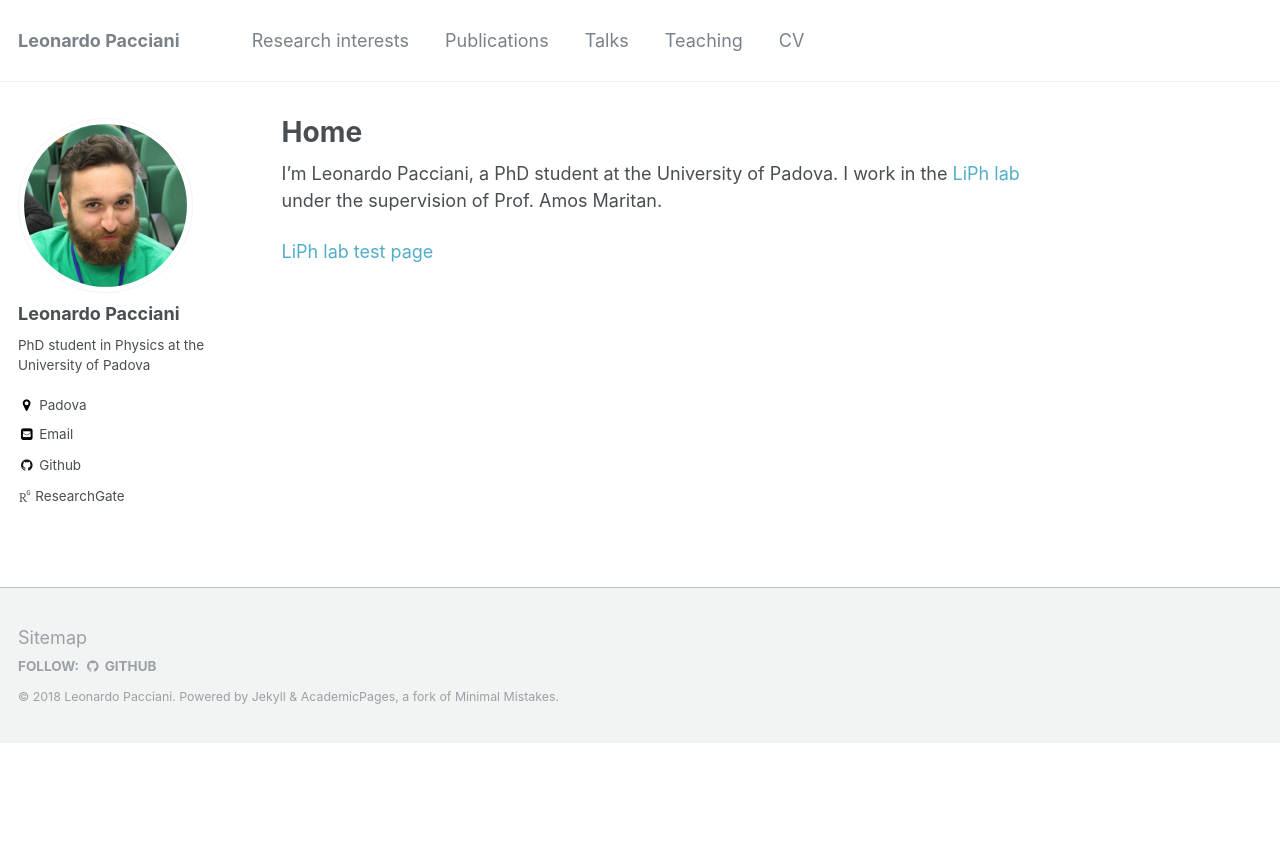
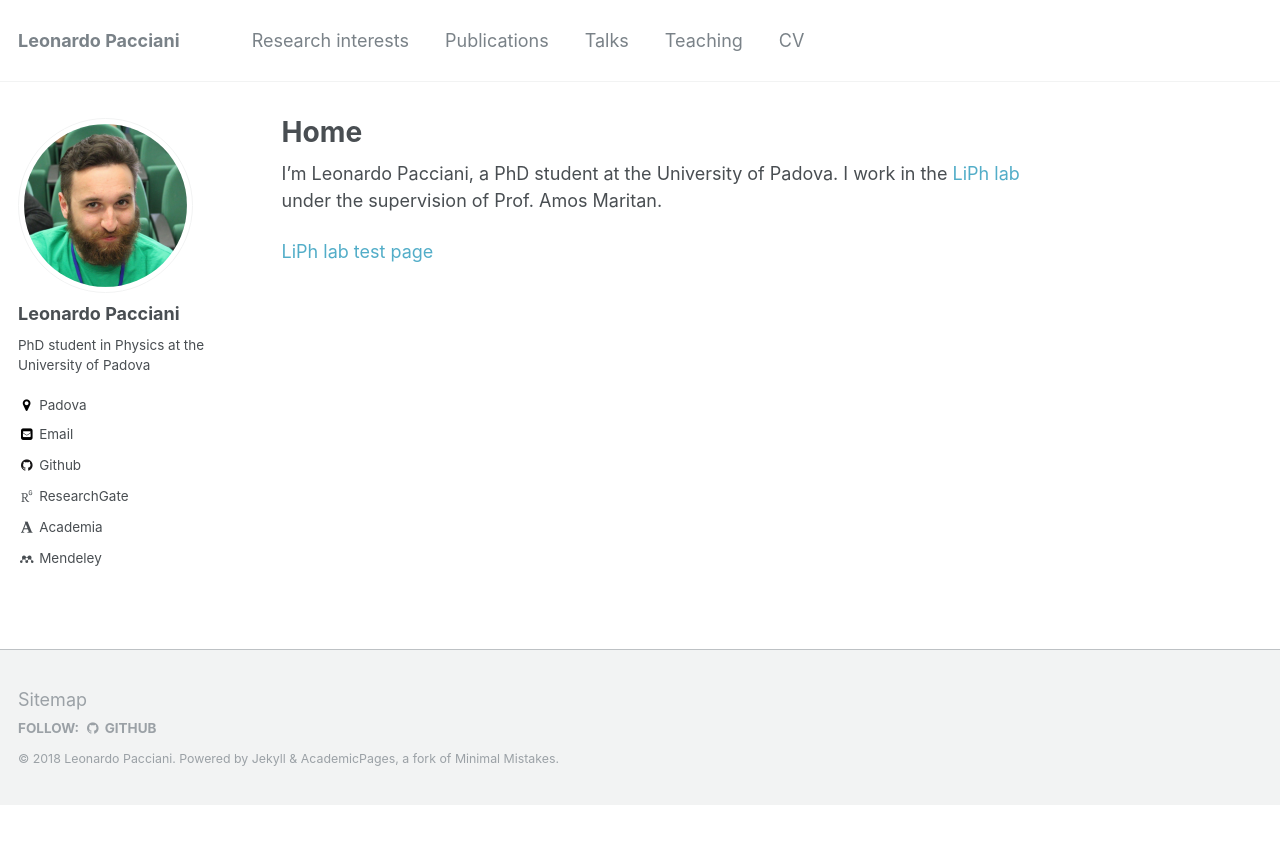
Before and after one commit to suweis/suweis.github.io, a Jekyll site: the page built from _pages/about.md, in a window 1280 px wide. Shown: the top 844 px of the page. Built offline with Jekyll 4.4.1, drawn with Linux system fonts in a browser that asks for light colours; some web fonts are replaced.

Commit message:
Added Academia and Mendeley in author profile

```diff
--- a/_config.yml
+++ b/_config.yml
@@ -111,6 +111,8 @@ author:
   youtube          :
   wikipedia        :
   researchgate     : "Leonardo_Pacciani"
+  academia         : "LeonardoPacciani"
+  mendeley         : "leonardo-pacciani"
 
 
 # Reading Files
--- a/_includes/author-profile.html
+++ b/_includes/author-profile.html
@@ -110,7 +110,13 @@
         <li><a href="https://en.wikipedia.org/wiki/User:{{ author.wikipedia }}"><i class="fa fa-fw fa-chain" aria-hidden="true"></i> Wikipedia</a></li>
       {% endif %}
       {% if author.researchgate %}
-        <li><a href="https://www.researchgate.net/profile/{{ author.researchgate }}"><i class="ai ai-researchgate" aria-hidden="true"></i> ResearchGate</a></li>
+        <li><a href="https://www.researchgate.net/profile/{{ author.researchgate }}"><i class="ai ai-researchgate ai-fw"></i> ResearchGate</a></li>
+      {% endif %}
+      {% if author.academia %}
+        <li><a href="https://unipd.academia.edu/{{ author.academia }}"><i class="ai ai-academia ai-fw"></i> Academia</a></li>
+      {% endif %}
+      {% if author.mendeley %}
+        <li><a href="https://www.mendeley.com/profiles/{{ author.mendeley }}"><i class="ai ai-mendeley ai-fw"></i> Mendeley</a></li>
       {% endif %}
     </ul>
   </div>
```
